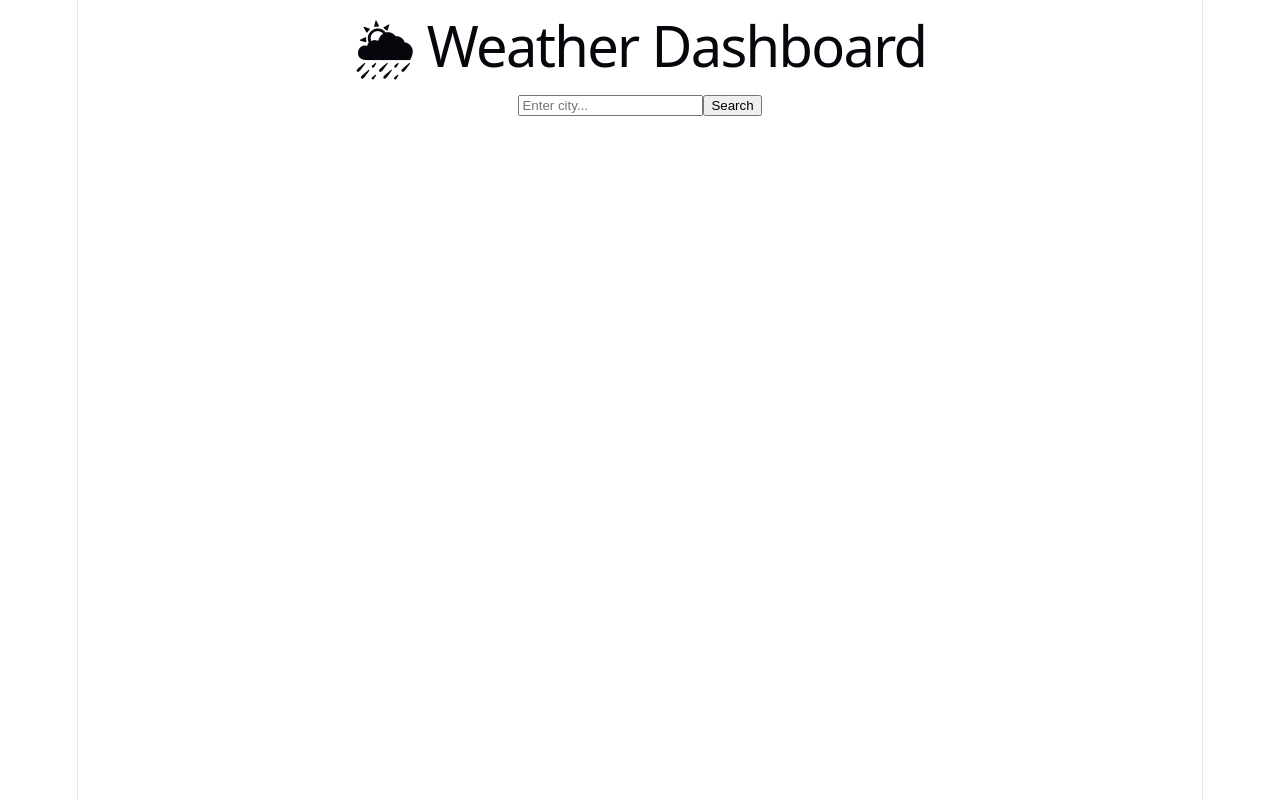
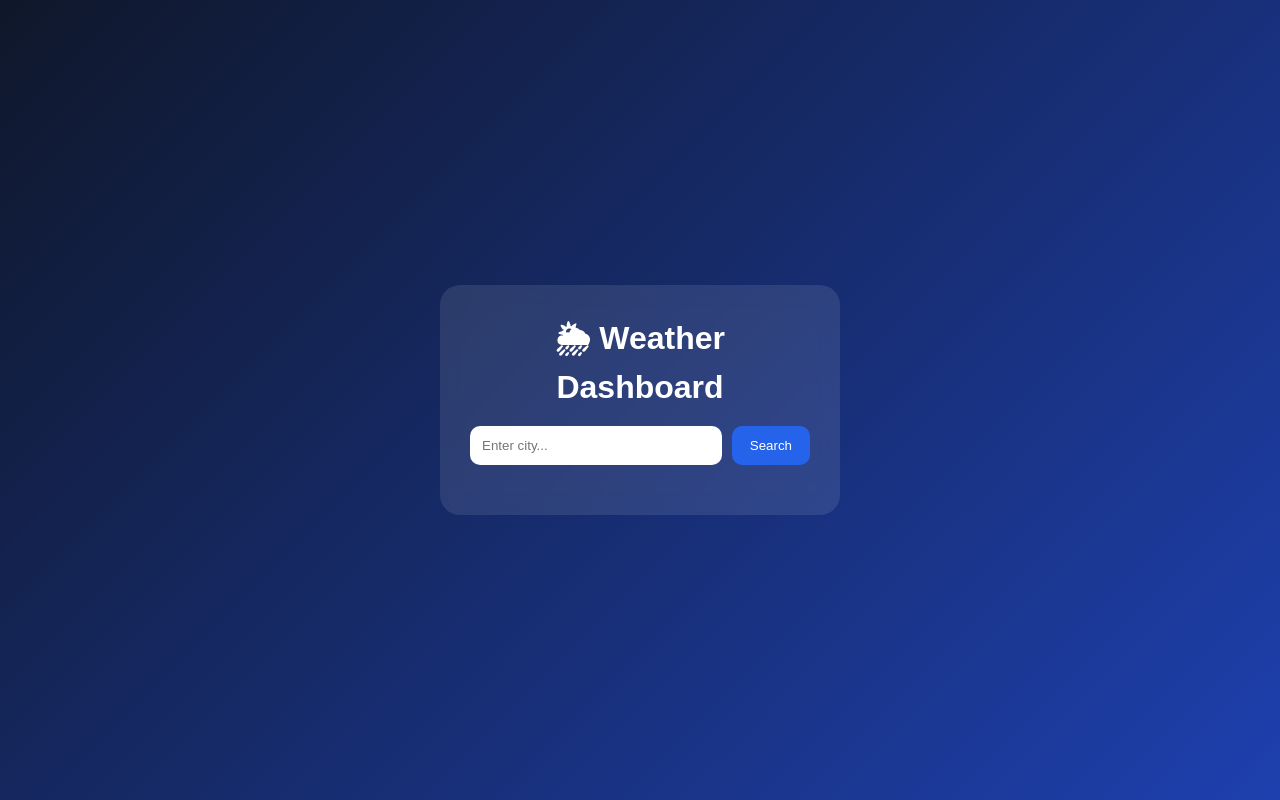
Before and after one commit to jihadsoyon/React-Learn-Practice, a React (Vite) app in the folder Problem-Solving/weather-dashboard/: page / in a window 1280 px wide. Built offline with nearby package versions, Linux system fonts and the light colour scheme.

Commit message:
feat: add professional weather dashboard styling

```diff
--- a/Problem-Solving/weather-dashboard/src/index.css
+++ b/Problem-Solving/weather-dashboard/src/index.css
@@ -1,111 +1,76 @@
-:root {
-  --text: #6b6375;
-  --text-h: #08060d;
-  --bg: #fff;
-  --border: #e5e4e7;
-  --code-bg: #f4f3ec;
-  --accent: #aa3bff;
-  --accent-bg: rgba(170, 59, 255, 0.1);
-  --accent-border: rgba(170, 59, 255, 0.5);
-  --social-bg: rgba(244, 243, 236, 0.5);
-  --shadow:
-    rgba(0, 0, 0, 0.1) 0 10px 15px -3px, rgba(0, 0, 0, 0.05) 0 4px 6px -2px;
-
-  --sans: system-ui, 'Segoe UI', Roboto, sans-serif;
-  --heading: system-ui, 'Segoe UI', Roboto, sans-serif;
-  --mono: ui-monospace, Consolas, monospace;
-
-  font: 18px/145% var(--sans);
-  letter-spacing: 0.18px;
-  color-scheme: light dark;
-  color: var(--text);
-  background: var(--bg);
-  font-synthesis: none;
-  text-rendering: optimizeLegibility;
-  -webkit-font-smoothing: antialiased;
-  -moz-osx-font-smoothing: grayscale;
-
-  @media (max-width: 1024px) {
-    font-size: 16px;
-  }
-}
-
-@media (prefers-color-scheme: dark) {
-  :root {
-    --text: #9ca3af;
-    --text-h: #f3f4f6;
-    --bg: #16171d;
-    --border: #2e303a;
-    --code-bg: #1f2028;
-    --accent: #c084fc;
-    --accent-bg: rgba(192, 132, 252, 0.15);
-    --accent-border: rgba(192, 132, 252, 0.5);
-    --social-bg: rgba(47, 48, 58, 0.5);
-    --shadow:
-      rgba(0, 0, 0, 0.4) 0 10px 15px -3px, rgba(0, 0, 0, 0.25) 0 4px 6px -2px;
-  }
-
-  #social .button-icon {
-    filter: invert(1) brightness(2);
-  }
+* {
+  margin: 0;
+  padding: 0;
+  box-sizing: border-box;
+  font-family: sans-serif;
 }
 
 body {
-  margin: 0;
+  min-height: 100vh;
+  background: linear-gradient(135deg, #0f172a, #1e40af);
+  display: flex;
+  justify-content: center;
+  align-items: center;
+  color: white;
 }
 
-#root {
-  width: 1126px;
-  max-width: 100%;
-  margin: 0 auto;
+.app {
+  width: 400px;
+  padding: 30px;
+  border-radius: 20px;
+  background: rgba(255,255,255,0.1);
+  backdrop-filter: blur(10px);
   text-align: center;
-  border-inline: 1px solid var(--border);
-  min-height: 100svh;
-  display: flex;
-  flex-direction: column;
-  box-sizing: border-box;
-}
-
-h1,
-h2 {
-  font-family: var(--heading);
-  font-weight: 500;
-  color: var(--text-h);
 }
 
 h1 {
-  font-size: 56px;
-  letter-spacing: -1.68px;
-  margin: 32px 0;
-  @media (max-width: 1024px) {
-    font-size: 36px;
-    margin: 20px 0;
-  }
-}
-h2 {
-  font-size: 24px;
-  line-height: 118%;
-  letter-spacing: -0.24px;
-  margin: 0 0 8px;
-  @media (max-width: 1024px) {
-    font-size: 20px;
-  }
-}
-p {
-  margin: 0;
+  margin-bottom: 20px;
 }
 
-code,
-.counter {
-  font-family: var(--mono);
-  display: inline-flex;
-  border-radius: 4px;
-  color: var(--text-h);
+.search-box {
+  display: flex;
+  gap: 10px;
+  margin-bottom: 20px;
 }
 
-code {
-  font-size: 15px;
-  line-height: 135%;
-  padding: 4px 8px;
-  background: var(--code-bg);
+.search-box input {
+  flex: 1;
+  padding: 12px;
+  border: none;
+  border-radius: 10px;
+  outline: none;
 }
+
+.search-box button {
+  padding: 12px 18px;
+  border: none;
+  border-radius: 10px;
+  cursor: pointer;
+  background: #2563eb;
+  color: white;
+}
+
+.weather-card {
+  padding: 20px;
+  border-radius: 16px;
+  background: rgba(255,255,255,0.1);
+}
+
+.weather-card h1 {
+  font-size: 56px;
+}
+
+.weather-info {
+  margin-top: 20px;
+  display: flex;
+  justify-content: space-between;
+}
+
+.loader {
+  margin: 20px 0;
+}
+
+.error {
+  color: #ffb4b4;
+  margin-bottom: 10px;
+}
```
Also changed, not shown: 1 other file (tests, documents, lock files or other folders).
